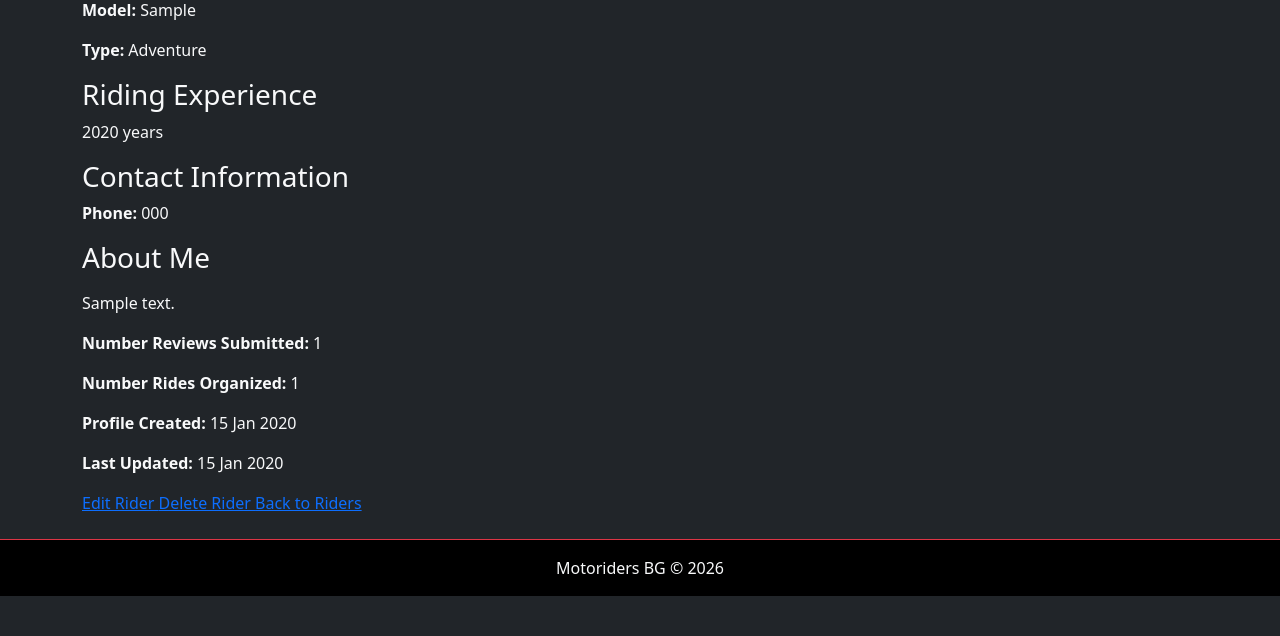
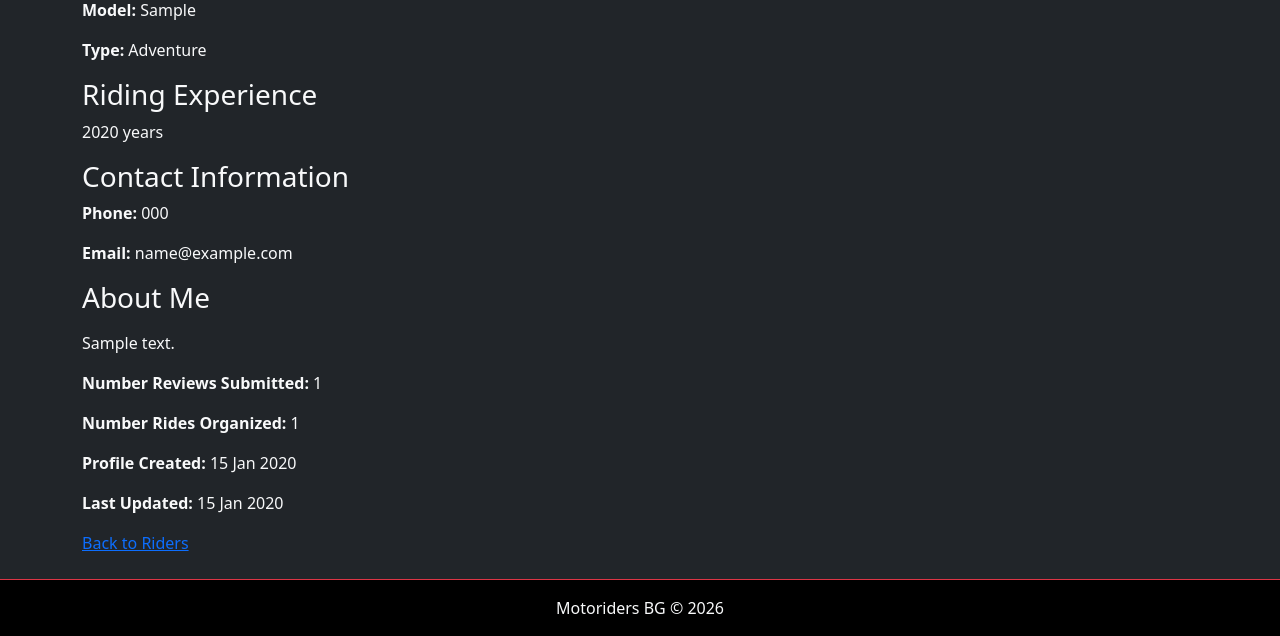
Before and after one commit to DragomirZhelev/motoriders_bg_advanced, a Django app: page /riders/details/1/ in a window 1280 px wide. Shown: the part 576-1212 px from the top of the page. Before the commit the page ends 1172 px from the top, so only its background shows below. Run offline with Django 5.2, Linux system fonts and the light colour scheme; tables that the repository leaves empty hold one stand-in row (values such as "Sample post"); grey boxes marked "Sample" are stand-in pictures.

Commit message:
Rider forms, views, URLs, htmls updated in relation to adding the AppUser

```diff
--- a/riders/views.py
+++ b/riders/views.py
@@ -4,6 +4,9 @@ from riders.models import Rider
 from riders.forms import RiderCreateForm, RiderEditForm, RiderDeleteForm
 from django.urls import reverse_lazy
 from django.views.generic import ListView, DetailView, CreateView, UpdateView, DeleteView
+from django.contrib.auth.mixins import LoginRequiredMixin
+from django.shortcuts import redirect
+
 
 # Create your views here.
 class RiderListView(ListView):
@@ -18,8 +21,8 @@ class RiderListView(ListView):
 
         if search_query:
             queryset = queryset.filter(
-                Q(first_name__icontains=search_query) |
-                Q(last_name__icontains=search_query) |
+                Q(user__first_name__icontains=search_query) |
+                Q(user__last_name__icontains=search_query) |
                 Q(nickname__icontains=search_query)
             )
 
@@ -31,19 +34,42 @@ class RiderDetailView(DetailView):
     context_object_name = 'rider'
 
 
-class RiderCreateView(CreateView):
+class RiderCreateView(LoginRequiredMixin, CreateView):
     model = Rider
     form_class = RiderCreateForm
     template_name = 'riders/rider-create.html'
-    success_url = reverse_lazy('riders:rider-list')
+    # success_url = reverse_lazy('riders:rider-list')
 
-class RiderDeleteView(DeleteView):
+    def get_success_url(self):
+        rider_pk = self.object.pk
+
+        url = reverse_lazy('riders:rider-details', kwargs={'pk': rider_pk})
+
+        return url
+
+    def form_valid(self, form):
+
+        current_rider = Rider.objects.filter(user=self.request.user)
+        if current_rider.exists():
+            form.add_error(None, 'Rider profile already exists, you can not set another profile')
+            return self.form_invalid(form)
+        form.instance.user = self.request.user
+        return super().form_valid(form)
+
+
+
+
+class RiderDeleteView( LoginRequiredMixin, DeleteView):
     model = Rider
     template_name = 'riders/rider-delete.html'
     success_url = reverse_lazy('riders:rider-list')
     context_object_name = 'rider'
 
+    def get_queryset(self):
+        queryset = super().get_queryset()
+        queryset = queryset.filter(user=self.request.user)
 
+        return queryset
     #check get_initial - ?
     def get_context_data(self, **kwargs):
         context = super().get_context_data(**kwargs)
@@ -52,11 +78,17 @@ class RiderDeleteView(DeleteView):
 
         return context
 
-class RiderEditView(UpdateView):
+class RiderEditView(LoginRequiredMixin, UpdateView):
     model = Rider
     form_class = RiderEditForm
     template_name = 'riders/rider-edit.html'
     context_object_name = 'rider'
 
+    def get_queryset(self):
+        queryset = super().get_queryset()
+        queryset = queryset.filter(user=self.request.user)
+
+        return queryset
+
     def get_success_url(self):
         return reverse_lazy('riders:rider-details', kwargs={'pk': self.object.pk})
--- a/templates/riders/rider-card.html
+++ b/templates/riders/rider-card.html
@@ -3,7 +3,7 @@
     <div class="card-body">
 
         <h3 class="card-title">
-            {{ rider.full_name }}
+            {{ rider.user}}
         </h3>
 
         <p class="card-text">
--- a/templates/riders/rider-delete.html
+++ b/templates/riders/rider-delete.html
@@ -10,7 +10,7 @@
 
     <div>
         <p>
-            <strong>{{ rider.full_name }}</strong>
+            <strong>{{ rider.user }}</strong>
         </p>
 
         <p>
--- a/templates/riders/rider-details.html
+++ b/templates/riders/rider-details.html
@@ -6,13 +6,13 @@
 
         <div class="rider-header">
             <h1>Nickname: {{ rider.nickname }}</h1>
-            <h2>Fullname: {{ rider.full_name }}</h2>
+            <h2>Fullname: {{ rider.user }}</h2>
         </div>
 
         <div class="rider-image-section">
             <p><strong>Photo</strong></p>
             {% if rider.motorcyclist_image %}
-                <img src="{{ rider.motorcyclist_image.url }}" alt="{{ rider.full_name }}" width="250">
+                <img src="{{ rider.motorcyclist_image.url }}" alt="{{ rider.user }}" width="250">
             {% else %}
                 <p>No profile photo available.</p>
             {% endif %}
@@ -46,8 +46,8 @@
 
             <p><strong>Phone:</strong> {{ rider.phone_number }}</p>
 
-            {% if rider.email %}
-                <p><strong>Email:</strong> {{ rider.email | lower }}</p>
+            {% if rider.user.email %}
+                <p><strong>Email:</strong> {{ rider.user.email | lower }}</p>
             {% endif %}
         </div>
 
@@ -85,6 +85,7 @@
         </div>
 
         <div class="rider-actions">
+        {% if user.is_authenticated and rider.user == user %}
             <a href="{% url 'riders:rider-edit' rider.pk %}">
                 Edit Rider
             </a>
@@ -92,7 +93,7 @@
             <a href="{% url 'riders:rider-delete' rider.pk %}">
                 Delete Rider
             </a>
-
+        {% endif %}
             <a href="{% url 'riders:rider-list' %}">
                 Back to Riders
             </a>
--- a/templates/riders/rider-list.html
+++ b/templates/riders/rider-list.html
@@ -5,11 +5,15 @@
 
 
     <h1>All Riders</h1>
+    {% if user.is_authenticated %}
+        {% if not user.rider %}
     <p>
         <button type="button" class="btn btn-success" onclick="location.href='{% url 'riders:rider-create' %}'">
             Create a New Rider
         </button>
     </p>
+        {% endif %}
+    {% endif %}
     <form method="get" class="mb-4">
 
         <div class="row g-2">
```
